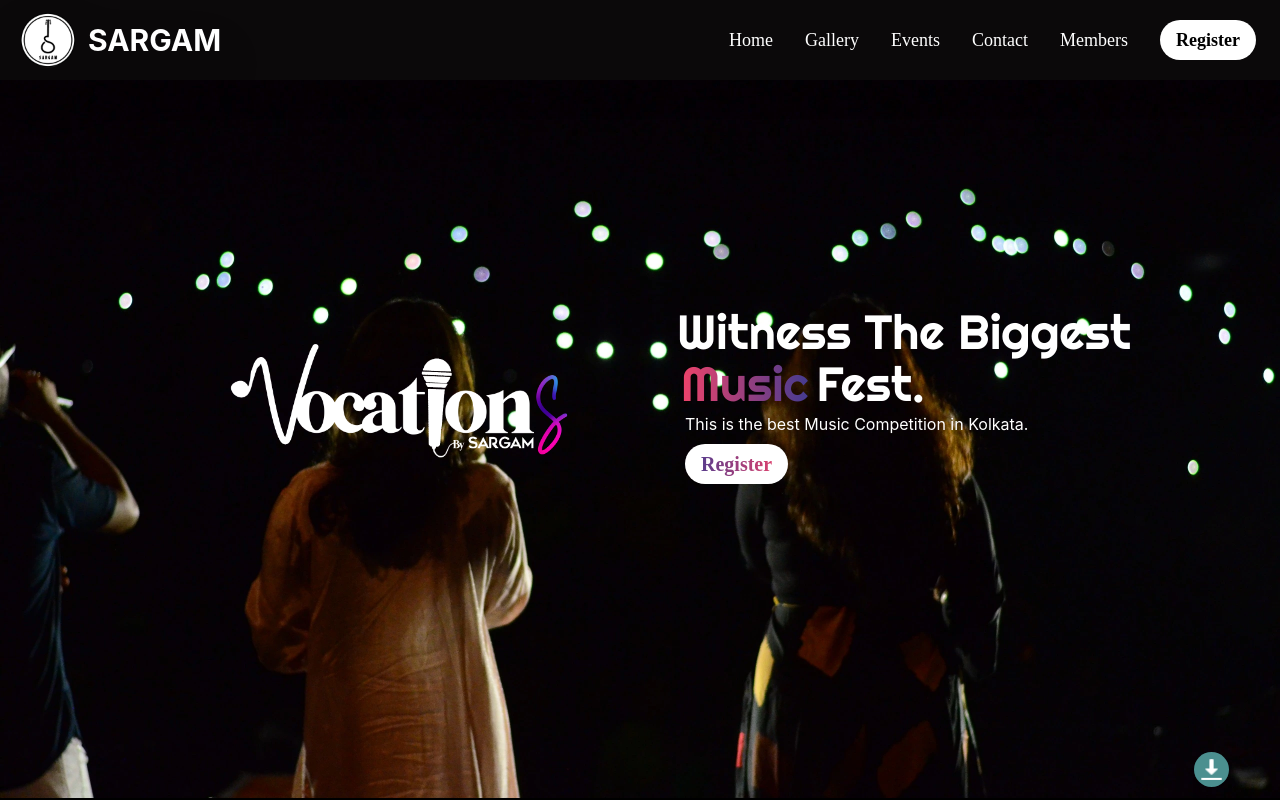
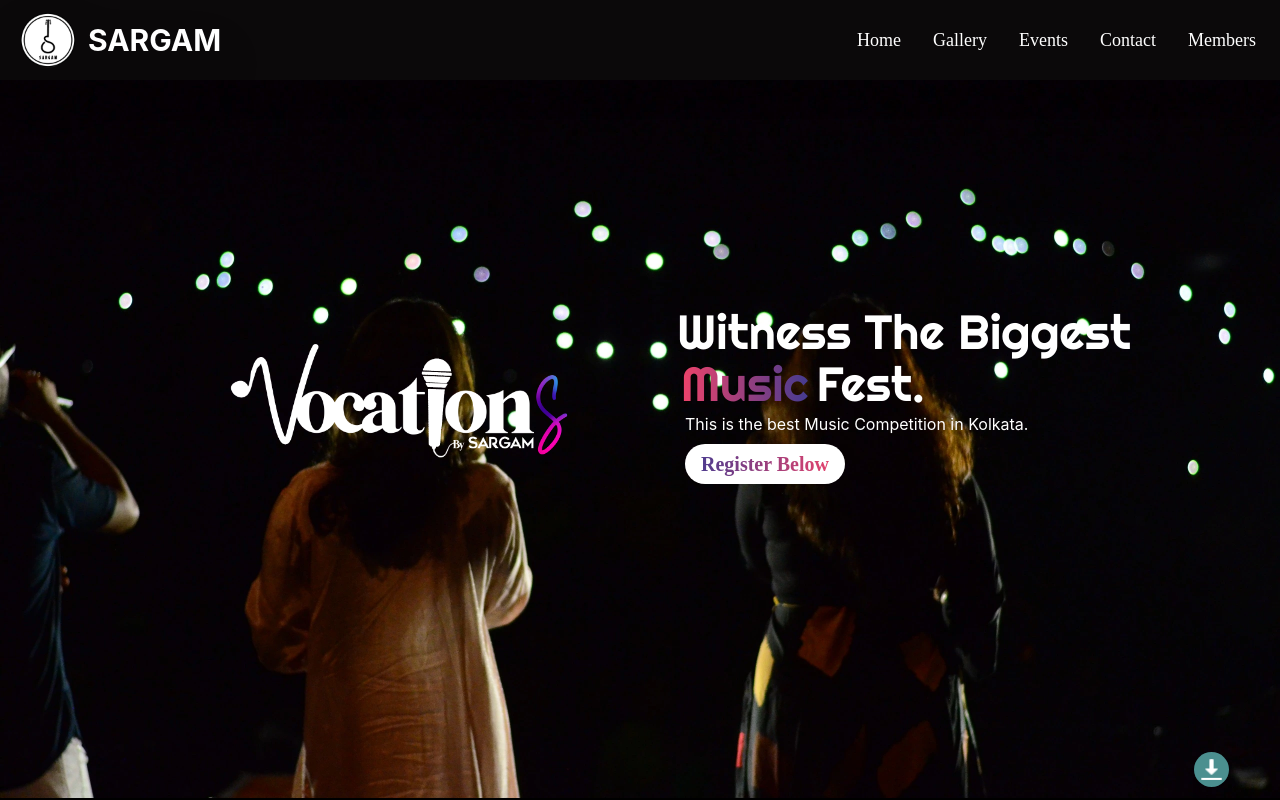
Before and after one commit to Anwesha712/test_vocation8.0, a React (Create React App) app: page / in a window 1280 px wide. Shown: the top 800 px of the page. Built offline with nearby package versions, Linux system fonts and the light colour scheme; a web font is replaced by a local one.

Commit message:
fingers crossed

```diff
--- a/src/Hero.js
+++ b/src/Hero.js
@@ -7,9 +7,7 @@
 const Hero = () => {
   const navigate = useNavigate();
   return (
-
     <div className=" bg-bImg1 bg-cover bg-no-repeat  h-screen w-full items-center justify-center text-white inline-flex gap-4 flex-col md:flex-row ">
-
       <Tilt className="h-3/5 lg:h-full px-20 box-border w-full md:w-2/5">
         <div className=" h-full w-full items-center justify-center">
           <img
@@ -32,11 +30,9 @@
         </h1>
         <p className="px-2">This is the best Music Competition in Kolkata.</p>
         <div className="p-2">
-          <button
-            onClick={() => navigate("/Registration")}
-            className="bg-white rounded-full text-black font-bold h-10 w-fit text-xl">
+          <button className="bg-white rounded-full text-black font-bold h-10 w-fit text-xl">
             <p className="bg-gradient-to-r from-[#3e3b92] to-[#f44369] text-transparent font-font1 bg-clip-text p-1 px-4 box-border">
-              Register
+              Register Below
             </p>
           </button>
         </div>
--- a/src/Navbar.js
+++ b/src/Navbar.js
@@ -23,7 +23,6 @@
           <NavItem scroll={scroll} n={3} title={"Events"} />
           <NavItem scroll={scroll} n={4} title={"Contact"} />
           <NavItem scroll={scroll} n={5} title={"Members"} />
-          <CTA />
         </ul>
       </div>
     </div>
--- a/src/NavbarSm.js
+++ b/src/NavbarSm.js
@@ -52,7 +52,6 @@
               <NavItem scroll={scroll} n={3} title={"Events"} />
               <NavItem scroll={scroll} n={4} title={"Contact"} />
               <NavItem scroll={scroll} n={5} title={"Members"} />
-              <CTA />
             </ul>
           </DrawerBody>
         </DrawerContent>
```
